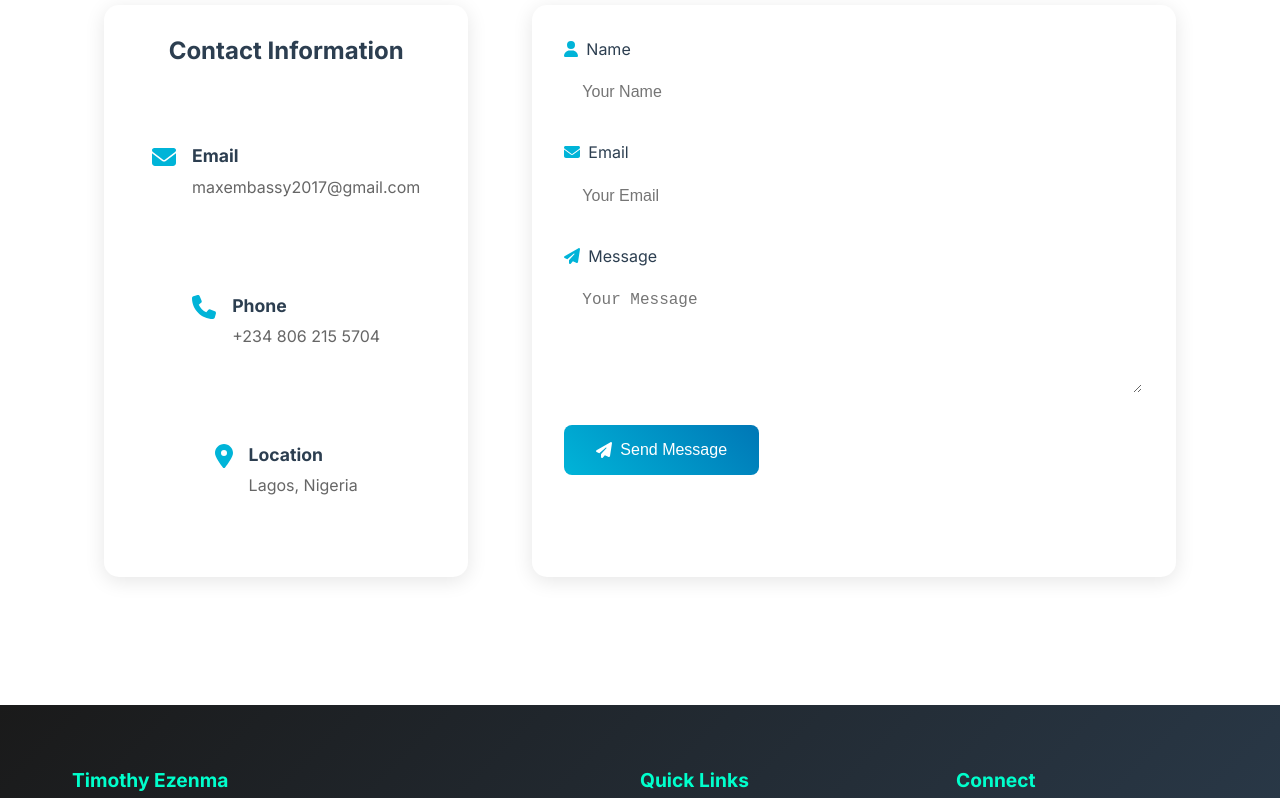
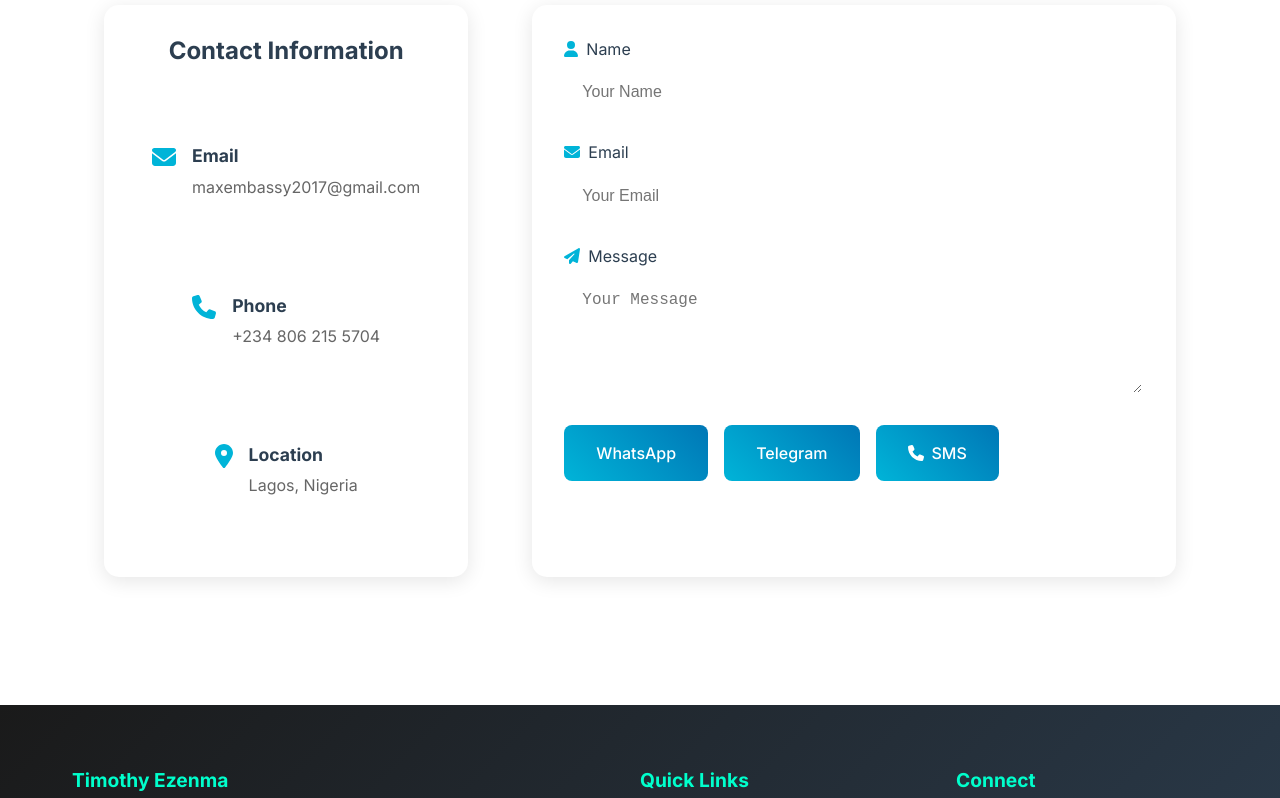
Before and after one commit to CodeIsFun4Me/Portfolio, a React (Create React App) app: page / in a window 1280 px wide. Shown: the part 4230-5028 px from the top of the page. Built offline with nearby package versions, Linux system fonts and the light colour scheme.

Commit message:
Add WhatsApp, Telegram, and SMS action buttons to contact form for direct messaging

```diff
--- a/src/components/Contact.js
+++ b/src/components/Contact.js
@@ -188,33 +188,33 @@ const Contact = () => {
               />
             </motion.div>
 
-            <motion.button
-              type="submit"
-              className={`submit-button ${formStatus.isSubmitting ? 'submitting' : ''}`}
-              variants={itemVariants}
-              whileHover={{ scale: 1.02 }}
-              whileTap={{ scale: 0.98 }}
-              disabled={formStatus.isSubmitting}
-            >
-              {formStatus.isSubmitting ? (
-                'Sending...'
-              ) : (
-                <>
-                  <FontAwesomeIcon icon={faPaperPlane} /> Send Message
-                </>
-              )}
-            </motion.button>
-
-            {formStatus.isSubmitted && (
-              <motion.div
-                className="success-message"
-                initial={{ opacity: 0, y: 10 }}
-                animate={{ opacity: 1, y: 0 }}
-                exit={{ opacity: 0, y: -10 }}
+            <motion.div className="send-actions" variants={itemVariants} style={{display: 'flex', gap: '1rem', marginTop: '1rem', flexWrap: 'wrap'}}>
+              <a
+                className="submit-button whatsapp"
+                href={`https://wa.me/2348062155704?text=${encodeURIComponent(formData.message || 'Hello Timothy!')}`}
+                target="_blank"
+                rel="noopener noreferrer"
+                style={{textDecoration: 'none'}}
               >
-                Message sent successfully!
-              </motion.div>
-            )}
+                <FontAwesomeIcon icon={["fab", "whatsapp"]} /> WhatsApp
+              </a>
+              <a
+                className="submit-button telegram"
+                href={`https://t.me/+2348062155704`}
+                target="_blank"
+                rel="noopener noreferrer"
+                style={{textDecoration: 'none'}}
+              >
+                <FontAwesomeIcon icon={["fab", "telegram"]} /> Telegram
+              </a>
+              <a
+                className="submit-button sms"
+                href={`sms:+2348062155704?body=${encodeURIComponent(formData.message || 'Hello Timothy!')}`}
+                style={{textDecoration: 'none'}}
+              >
+                <FontAwesomeIcon icon={faPhone} /> SMS
+              </a>
+            </motion.div>
 
             {formStatus.error && (
               <motion.div
```
